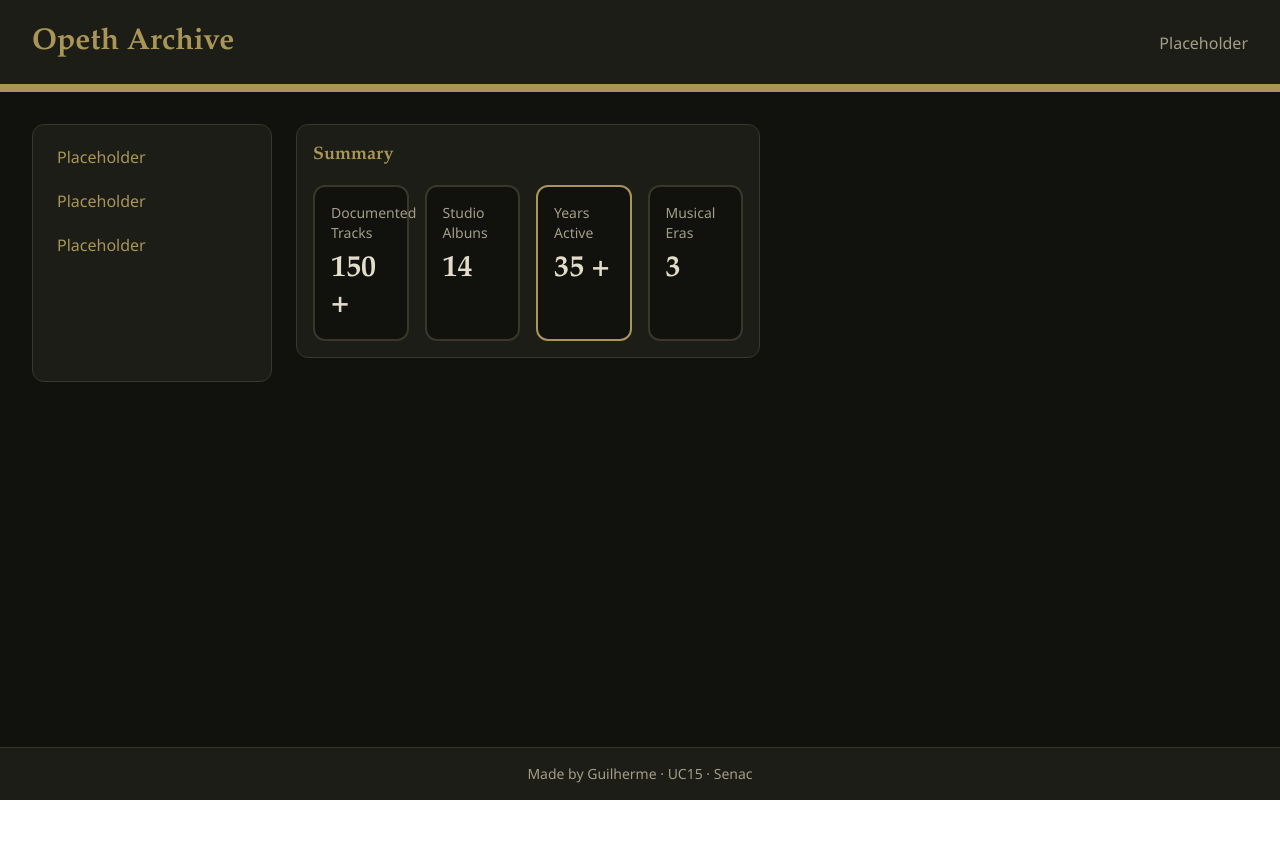
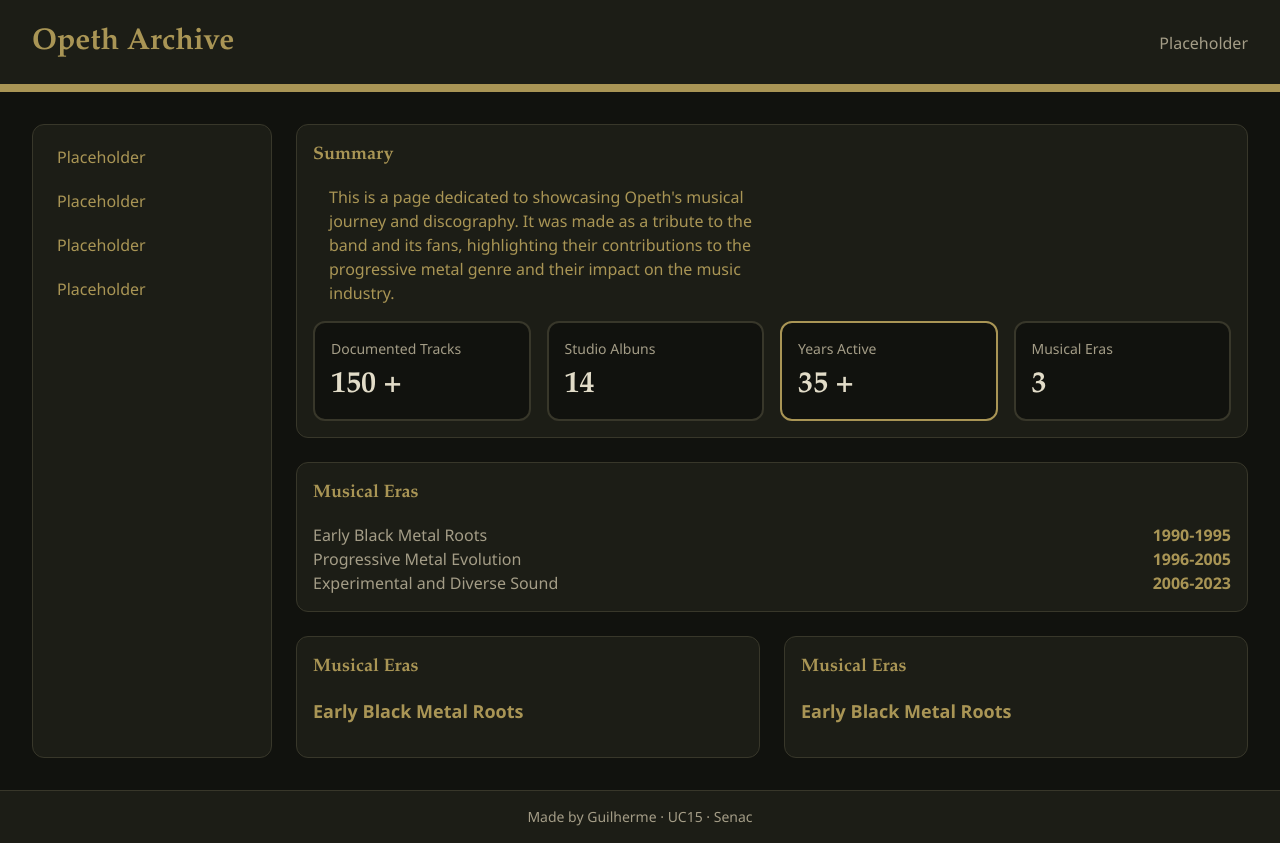
Before and after one commit to tusterman11/my-dashboard, a React (Vite) app: page / in a window 1280 px wide. Before the commit the page ends 800 px from the top, so only its background shows below. Built offline with nearby package versions, Linux system fonts and the light colour scheme.

Commit message:
feat: added InfoRow component with props

```diff
--- a/src/App.jsx
+++ b/src/App.jsx
@@ -3,27 +3,44 @@ import Footer from './components/Footer.jsx';
 import Menu from './components/Menu.jsx';
 import SummaryCard from './components/SummaryCard.jsx';
 import Panel from './components/Panel.jsx';
-
-const areaClass =
-  'min-h-32 rounded-xl border-2 border-dashed border-border bg-surface p-4 text-muted';
+import InfoRow from './components/InfoRow.jsx';
 
 function App() {
   return (
     <div className="flex min-h-screen flex-col">
       <Header />
       <main
-        className="grid flex-1 grid-cols-1 content-start gap-4 p-4 bg-background
+        className="grid flex-1 grid-cols-1  gap-4 p-4 bg-background
           md:grid-cols-2 md:gap-6 md:p-6
           xl:grid-cols-[15rem_1fr_1fr] xl:p-8"
       >
         <Menu />
-        <Panel id="summary" title="Summary">
+        <Panel id="summary" title="Summary" className="md:col-span-2">
+          <section className="m-4 md:w-[50%]">
+            This is a page dedicated to showcasing Opeth's musical journey and
+            discography. It was made as a tribute to the band and its fans,
+            highlighting their contributions to the progressive metal genre and
+            their impact on the music industry.
+          </section>
           <div className="grid grid-cols-2 gap-4 md:grid-cols-4 ">
             <SummaryCard title="Documented Tracks" value="150 +" />
             <SummaryCard title="Studio Albuns" value={14} />
             <SummaryCard title="Years Active" value="35 +" isHighlighted />
             <SummaryCard title="Musical Eras" value="3" />
           </div>
+        </Panel>
+        <Panel id="highlight" title="Musical Eras" className="md:col-span-2">
+          <InfoRow label="Early Black Metal Roots" value="1990-1995" />
+          <InfoRow label="Progressive Metal Evolution" value="1996-2005" />
+          <InfoRow label="Experimental and Diverse Sound" value="2006-2023" />
+        </Panel>
+        <Panel id="list" title="Musical Eras">
+          <h3 className="mb-4 text-lg font-bold">Early Black Metal Roots</h3>
+          <p></p>
+        </Panel>
+        <Panel id="chart" title="Musical Eras">
+          <h3 className="mb-4 text-lg font-bold">Early Black Metal Roots</h3>
+          <p></p>
         </Panel>
       </main>
       <Footer />
--- /dev/null
+++ b/src/components/InfoRow.jsx
@@ -0,0 +1,10 @@
+function InfoRow({ label, value }) {
+  return (
+    <p className="flex justify-between gap-4">
+      <span className="text-muted ">{label}</span>
+      <span className="font-bold">{value}</span>
+    </p>
+  );
+}
+
+export default InfoRow;
--- a/src/components/Menu.jsx
+++ b/src/components/Menu.jsx
@@ -19,7 +19,7 @@ function Menu() {
       id="menu"
       aria-label="Menu principal"
       className="rounded-xl border border-border bg-surface p-3
-        md:col-span-2 xl:col-span-1 xl:row-span-2 text-primary"
+        md:col-span-2 xl:col-span-1 xl:row-span-3 text-primary"
     >
       <button
         type="button"
@@ -43,6 +43,11 @@ function Menu() {
           </a>
         </li>
         <li>
+          <a href="#highlight" onClick={closeMenu} className={linkClass}>
+            Placeholder
+          </a>
+        </li>
+        <li>
           <a href="#list" onClick={closeMenu} className={linkClass}>
             Placeholder
           </a>
```
